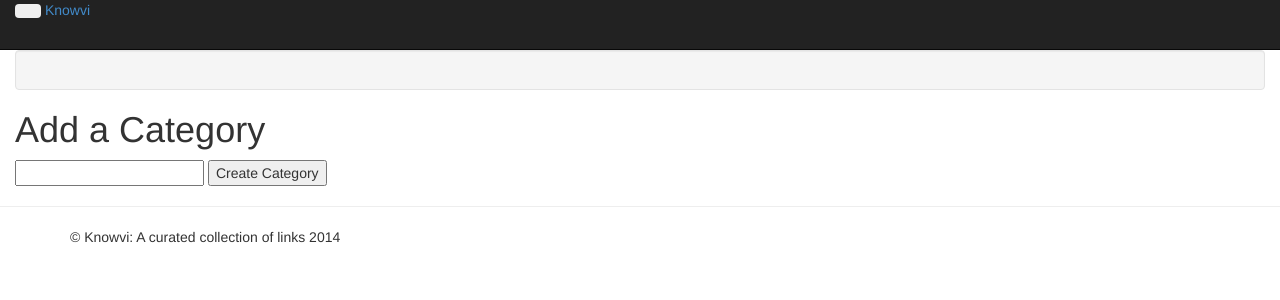
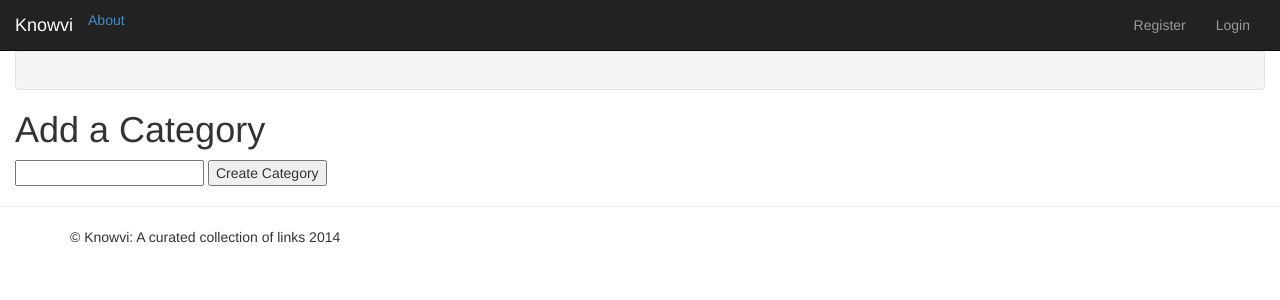
Before and after one commit to epochus/knowvi, a Django app: page /knowvi/add_category/ in a window 1280 px wide. Shown: the top 300 px of the page. Run offline with Django 3.2, Linux system fonts and the light colour scheme; parts of the project's set-up code (start-up, migrations or seed data) failed here and were passed over; some libraries are stand-ins or nearby versions.

Commit message:
base change

```diff
--- a/templates/knowvi/base.html
+++ b/templates/knowvi/base.html
@@ -16,19 +16,20 @@
 
     <!-- top bar -->
 <div class="navbar navbar-inverse navbar-fixed-top">
-    <div class="navbar-inner">
+    <div class="container-fluid">
 
-        <div class="container-fluid">
-            <button type="button" class="btn btn-navbar"
-                data-toggle="collapse" data-target=".nav-collapse">
+        <div class="navbar-header">
+            <button type="button" class="navbar-toggle"
+                data-toggle="collapse" data-target=".navbar-collapse">
+                <span class="sr-only">Toggle navigation</span>
                 <span class="icon-bar"></span>
                 <span class="icon-bar"></span>
                 <span class="icon-bar"></span>
             </button>
-            <a class="brand" href="/knowvi/">Knowvi</a>
-
-            <div class="nav-collapse collapse">
-                <ul class="nav pull-right">
+            <a class="navbar-brand" href="/knowvi/">Knowvi</a>
+        </div> <!-- container-fluid -->
+        <div class="navbar-collapse collapse">
+            <ul class="nav navbar-nav navbar-right">
                 {% if user.is_authenticated %}
                 <li class="navbar-text">Welcome, {{ user.username }}!</li>
                 <li><a href="/knowvi/logout/">Logout</a></li>
@@ -46,9 +47,6 @@
                 <!-- <li><a href="/knowvi/">Return to Index</a></li> -->
             </ul>
         </div> <!-- nav-collapse -->
-
-        </div> <!-- container-fluid -->
-
     </div> <!-- navbar-inner -->
 </div> <!-- navbar -->
 
```
Lines whose indentation alone changed are shown as unchanged.
